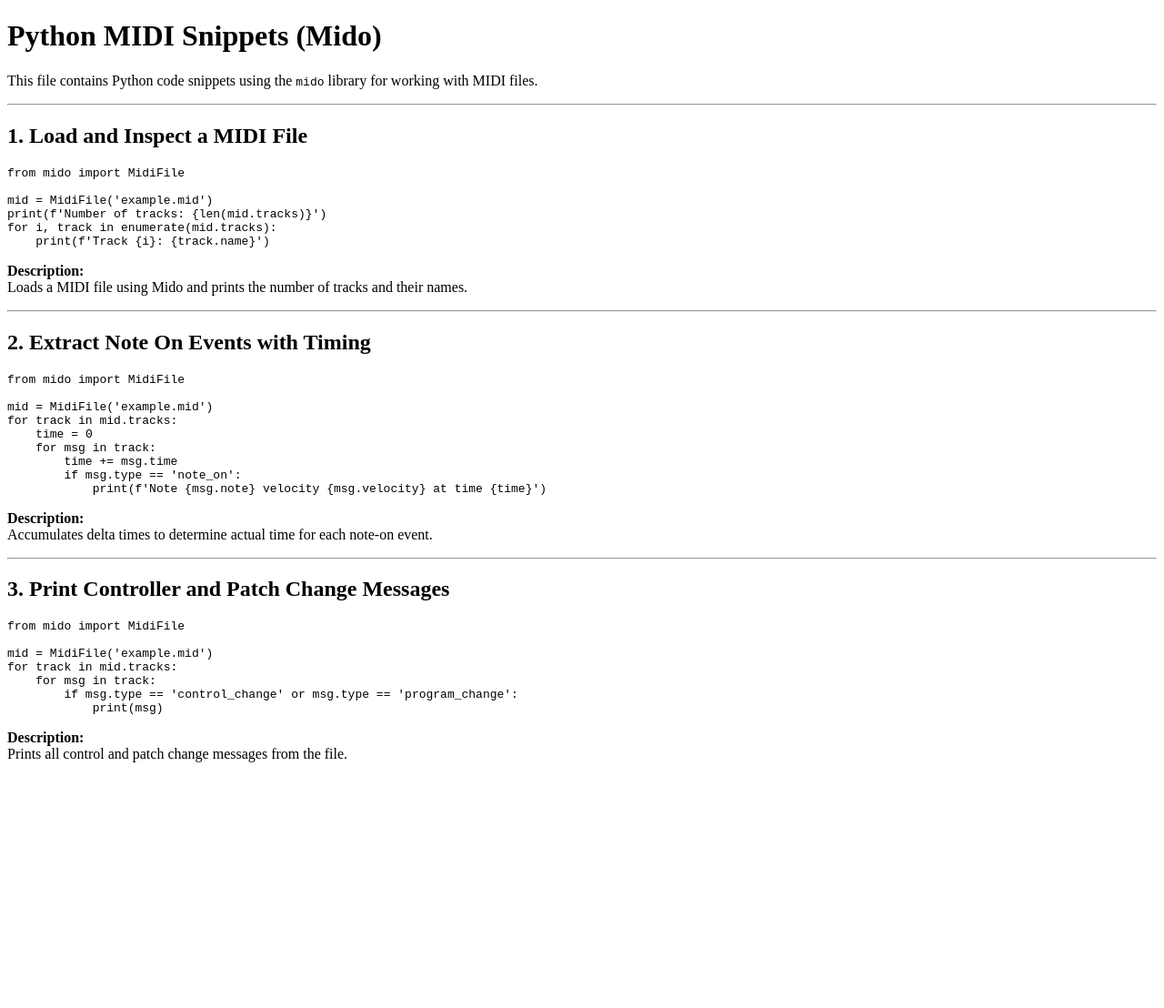
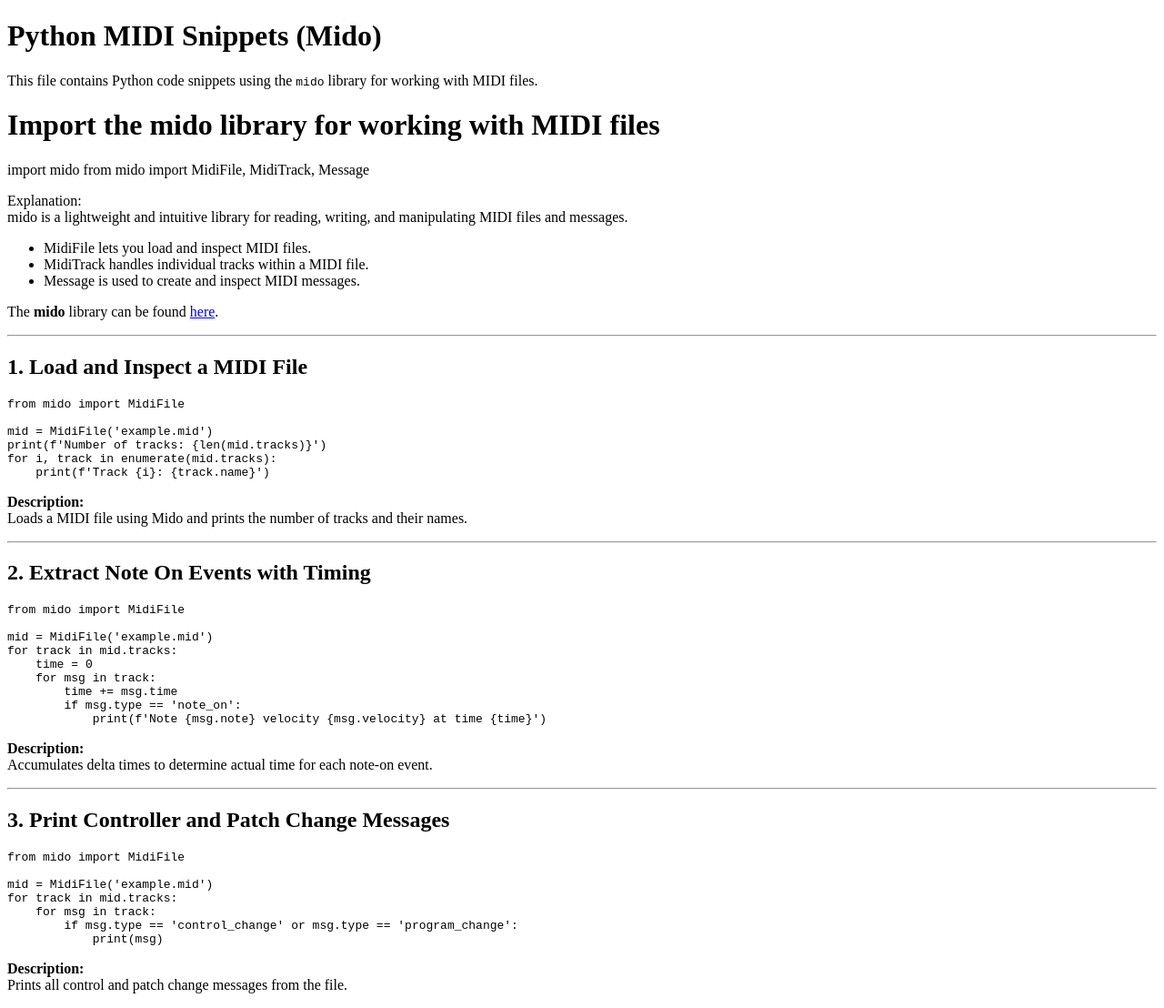
Before and after one commit to CHI-CityTech/QuantumMusic, a Jekyll site: the page built from docs/code/Python-MIDI-Snippets-mido.md, in a window 1280 px wide. Shown: the whole page at 91% size. Built offline with Jekyll 4.4.1, drawn with Linux system fonts in a browser that asks for light colours; our own code applies the rules of GitHub Pages for plain Markdown files; before the commit the page ends 900 px from its top, so only the background shows below that.

Commit message:
Update Python-MIDI-Snippets-mido.md

```diff
--- a/docs/code/Python-MIDI-Snippets-mido.md
+++ b/docs/code/Python-MIDI-Snippets-mido.md
@@ -1,6 +1,20 @@
 # Python MIDI Snippets (Mido)
 
 This file contains Python code snippets using the `mido` library for working with MIDI files.
+
+
+# Import the mido library for working with MIDI files
+import mido
+from mido import MidiFile, MidiTrack, Message
+
+Explanation:
+mido is a lightweight and intuitive library for reading, writing, and manipulating MIDI files and messages.
+
+- MidiFile lets you load and inspect MIDI files.
+- MidiTrack handles individual tracks within a MIDI file.
+- Message is used to create and inspect MIDI messages.
+
+The **mido** library can be found [here](https://pypi.org/project/mido/).
 
 ---
 
```
